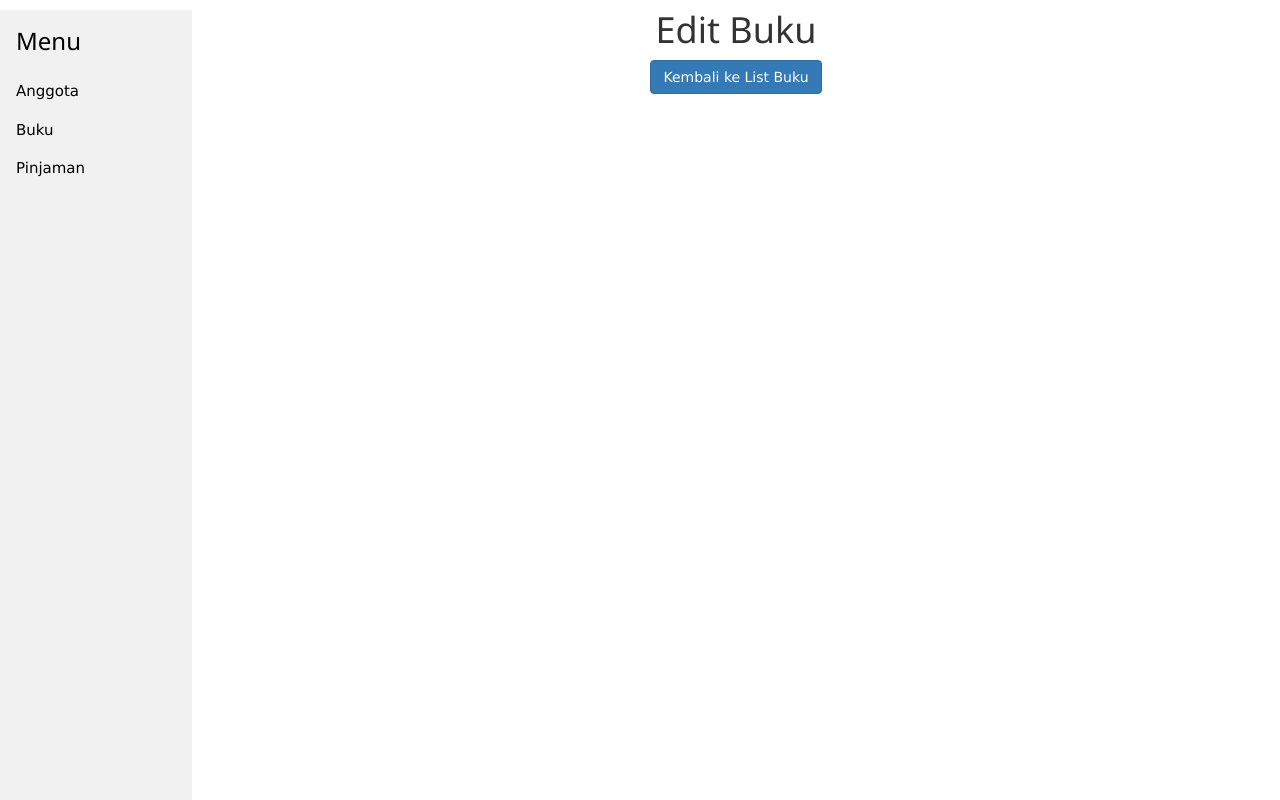
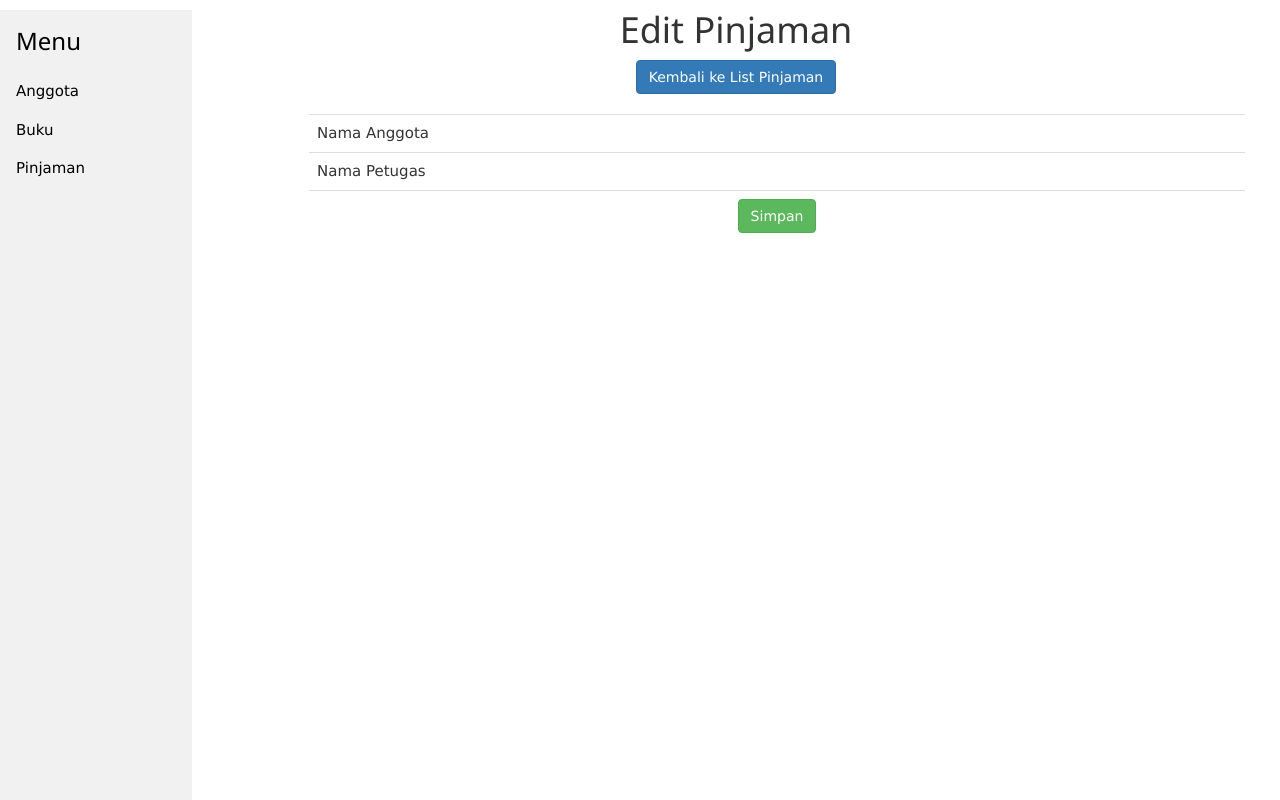
Before and after one commit to Alitindrawan24/Praktikum-8, a CodeIgniter app: page /database/index.php/pinjamancontroller/edit/1 in a window 1280 px wide; the page is wider, and only the part inside the window is pictured. Run offline with CodeIgniter, Linux system fonts and the light colour scheme; tables that the repository leaves empty or names only in its code hold one stand-in row (values such as "Sample post"); data that the repository does not hold is empty.

Commit message:
perpustakaan

```diff
--- a/application/controllers/PinjamanController.php
+++ b/application/controllers/PinjamanController.php
@@ -30,6 +30,7 @@ class PinjamanController extends CI_Controller {
 
 	public function edit($id){
 		$data['pinjaman'] = $this->Pinjaman->load_one_data($id)->result_array();
+		$data['buku'] = $this->Pinjaman->load_one_buku($id)->result_array();
 		$this->load->view('layout/top');
 		$this->load->view($this->folder.'/edit', $data);
 		$this->load->view('layout/bottom');
@@ -86,8 +87,8 @@ class PinjamanController extends CI_Controller {
 	}
 
 	public function destroy($id){
-		$where = array('id_pinjam' => $id);
-		$this->Pinjaman->hapus_data($where,'Pinjaman');
+		$where = array('kd_pinjam' => $id);
+		$this->Pinjaman->hapus_data($where,'Peminjaman','detail_pinjam');
 		redirect(base_url().'index.php/pinjaman','refresh');
 	}
 }
--- a/application/models/Pinjaman.php
+++ b/application/models/Pinjaman.php
@@ -6,11 +6,12 @@
 
 		public function load_data(){
 			$this->db->from('peminjaman');
-			$this->db->select('petugas.nama as nama1, anggota.nama as nama2,judul_buku,detail_pinjam.*');
+			$this->db->select('petugas.nama as nama1, anggota.nama as nama2,judul_buku,detail_pinjam.*,count(peminjaman.kd_pinjam) as jumlah_buku');
 			$this->db->join('petugas','petugas.kd_petugas=peminjaman.kd_petugas');
 			$this->db->join('anggota','anggota.kd_anggota=peminjaman.kd_anggota');
 			$this->db->join('detail_pinjam','detail_pinjam.kd_pinjam=peminjaman.kd_pinjam');
 			$this->db->join('buku','buku.kd_register=detail_pinjam.kd_register');
+			$this->db->group_by('kd_pinjam');
 			return $this->db->get();
 		}
 
@@ -27,7 +28,18 @@
 		}
 
 		public function load_one_data($where){
-			return $this->db->where('id_pinjam',$where)->get('peminjaman');
+			$this->db->from('peminjaman');
+			$this->db->select('petugas.nama as nama1, anggota.nama as nama2,count(peminjaman.kd_pinjam) as jumlah_buku,kd_pinjam');
+			$this->db->join('petugas','petugas.kd_petugas=peminjaman.kd_petugas');
+			$this->db->join('anggota','anggota.kd_anggota=peminjaman.kd_anggota');
+			return $this->db->where('peminjaman.kd_pinjam',$where)->get('');
+		}
+
+		public function load_one_buku($where){
+			$this->db->from('peminjaman');
+			$this->db->join('detail_pinjam','detail_pinjam.kd_pinjam=peminjaman.kd_pinjam');
+			$this->db->join('buku','buku.kd_register=detail_pinjam.kd_register');
+			return $this->db->where('peminjaman.kd_pinjam',$where)->get('');
 		}
 
 		public function input_data($data,$table){
@@ -46,7 +58,9 @@
 			$this->db->update($table, $data);
 		}
 
-		public function hapus_data($where, $table){
+		public function hapus_data($where, $table, $table2){
+			$this->db->where($where);
+			$this->db->delete($table2);
 			$this->db->where($where);
 			$this->db->delete($table);
 		}
--- a/application/views/pinjaman/edit.php
+++ b/application/views/pinjaman/edit.php
@@ -1,35 +1,49 @@
-<h1>Edit Buku</h1>
-<a href="<?php echo base_url().'index.php/buku'; ?>"><button class="btn btn-primary">Kembali ke List Buku</button></a>
+<h1>Edit Pinjaman</h1>
+<a href="<?php echo base_url().'index.php/pinjaman'; ?>"><button class="btn btn-primary">Kembali ke List Pinjaman</button></a>
 <div class="container">
 	<div class="box">
 		<div class="box-body">
 	        <div class="row">
-	        	<form action="<?php echo base_url().'index.php/buku/update'; ?>" method="post">
+	        	<form action="<?php echo base_url().'index.php/pinjaman/update'; ?>" method="post">
 	        	<table class="table" style="margin-top: 20px;width: 80%">
-	        		<?php foreach ($buku as $buku): ?>
-	        			<input type="hidden" name="kd_register" value="<?php echo $buku['kd_register']; ?>">
+	        		<?php foreach ($pinjaman as $val): ?>
+	        			<input type="hidden" name="kd_pinjam" value="<?php echo $val['kd_pinjam']; ?>">
 		        	<tr>
-		        		<td>Judul Buku</td>
-						<td><input type="text" name="judul_buku" class="form-control" required value="<?php echo $buku['judul_buku']; ?>"></td>
+		        		<td>Nama Anggota</td>
+						<td>
+							<?php echo $val['nama1']; ?>
+						</td>
 					</tr>
 					<tr>
-		        		<td>Pengarang</td>
-						<td><input type="text" name="pengarang" class="form-control" required value="<?php echo $buku['pengarang']; ?>"></td>
+		        		<td>Nama Petugas</td>
+						<td>
+							<?php echo $val['nama2']; ?>
+						</td>
+					</tr>
+					<?php foreach ($buku as $val): ?>
+					<tr>
+		        		<td>Judul Buku</td>
+						<td>
+								<?php echo $val['judul_buku']; ?>
+						</td>
 					</tr>
 					<tr>
-		        		<td>Penerbit</td>
-						<td><input type="text" name="penerbit" class="form-control" required value="<?php echo $buku['penerbit']; ?>"></td>
+						<td>Tanggal Pinjam</td>
+						<td><?php echo $val['tgl_pinjam']; ?></td>
 					</tr>
 					<tr>
-		        		<td>Tahun Terbit</td>
-						<td><input type="number" name="tahun_terbit" class="form-control" required value="<?php echo $buku['tahun_terbit']; ?>"></td>
+						<td>Tanggal Kembali</td>
+						<td>
+							<input type="date" name="tgl_kembali[]" value="<?php echo $val['tgl_kembali']; ?>">
+						</td>
 					</tr>
+					<?php endforeach; ?>
+					<?php endforeach; ?>
 					<tr>
 						<td align="center" colspan="2">
 							<button type="submit" class="btn btn-success">Simpan</button>
 						</td>
 					</tr>
-					<?php endforeach; ?>
 				</table>
 				</form>
 			</div>
```
Also changed, not shown: application/views/pinjaman/index.php (+2 -13 lines), application/views/pinjaman/create.php (line endings or trailing spaces).
